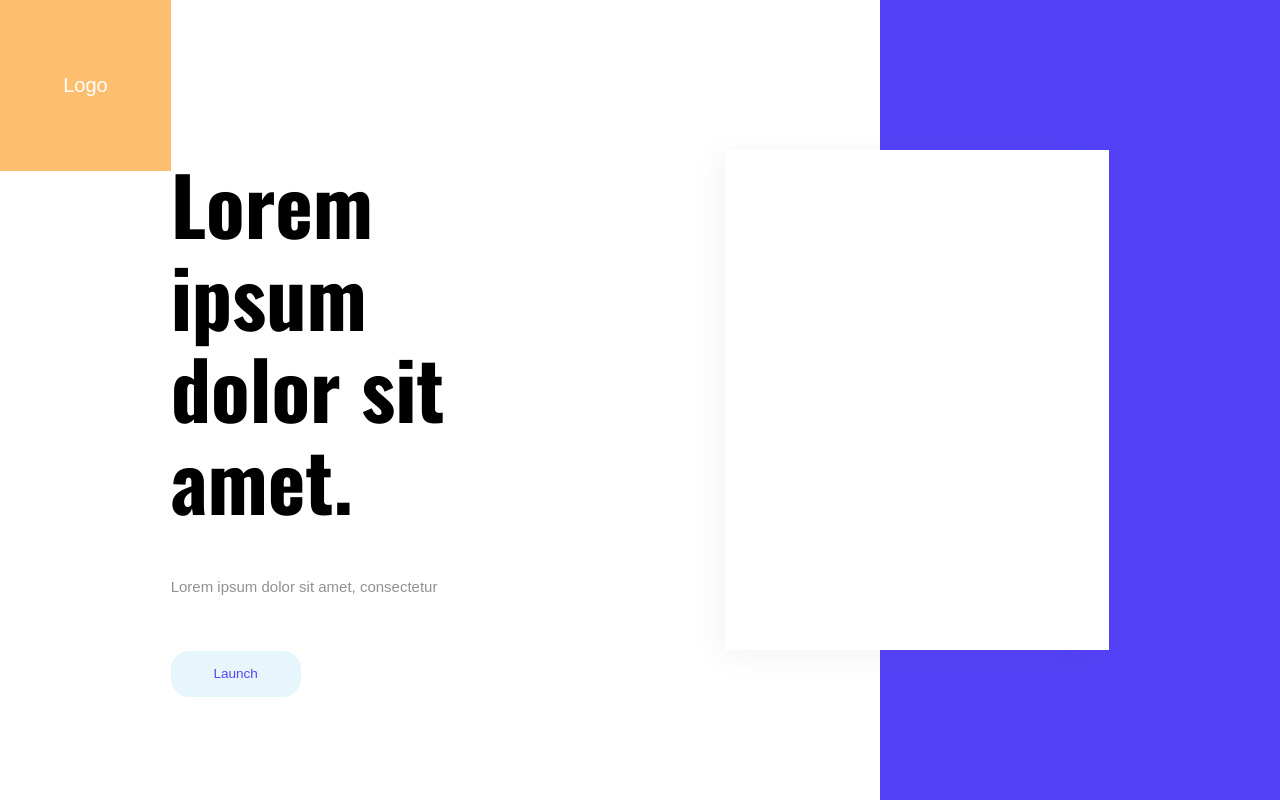
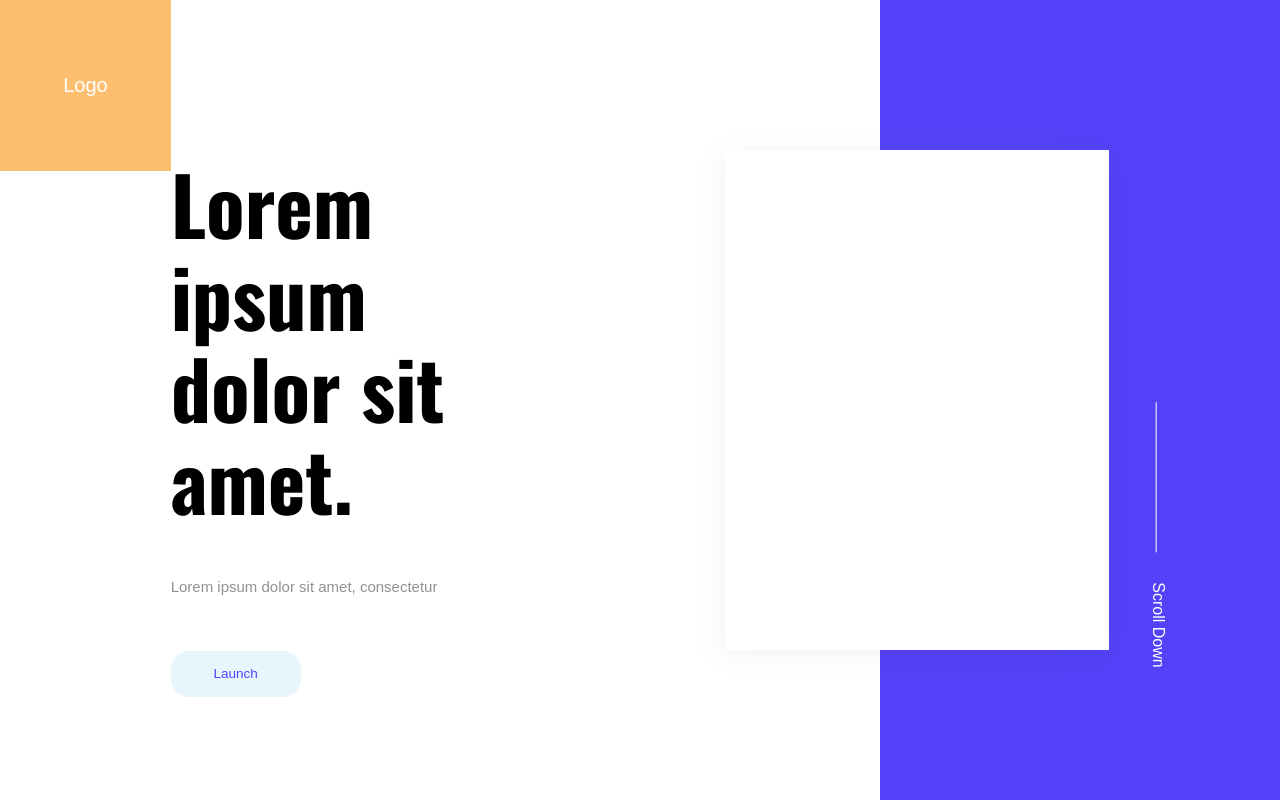
Before and after one commit to juliacodes/Decore, a React (Create React App) app: page / in a window 1280 px wide. Built offline with nearby package versions, Linux system fonts and the light colour scheme; a web font is replaced by a local one.

Commit message:
Adding Scroll Div to Right Bar

```diff
--- a/src/Components/RightBar/RightBar.js
+++ b/src/Components/RightBar/RightBar.js
@@ -11,6 +11,35 @@ const Block = styled.div`
     top: 0;
 `;
 
-const RightBar = () => <Block />;
+const ScrollCont = styled.div`
+    transform: rotate(90deg);
+    position: absolute;
+    right: -5%;
+    bottom: 250px;
+    height: 30px;
+    color: white;
+
+    p {
+        display: inline-block;
+        padding: 0;
+    }
+`;
+
+const Line = styled.div`
+    width: 150px;
+    height: 1px;
+    background-color: white;
+    display: inline-block;
+    margin: 0 30px 3px 0;
+`;
+
+const RightBar = () => (
+    <Block>
+        <ScrollCont>
+            <Line />
+            <p>Scroll Down</p>
+        </ScrollCont>
+    </Block>
+);
 
 export default RightBar;
```
